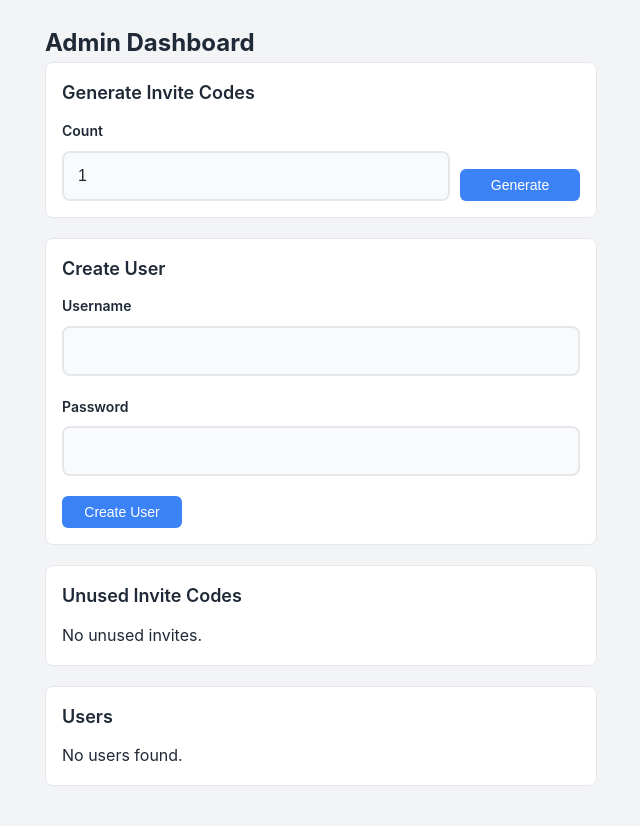
After one commit to gperdrizet/logkeep, a FastAPI app: template src/templates/admin.html in a window 1280 px wide. The commit adds this page. Shown: the whole page, without its empty margins (319-959 px from the left). Run offline with FastAPI, Linux system fonts and the light colour scheme; the template is opened without the code that fills it, so the values that code supplies are empty; parts of the project's set-up code (start-up, migrations or seed data) failed here and were passed over.

Commit message:
Add admin-only dashboard for invites and user management

```diff
--- a/src/config.py
+++ b/src/config.py
@@ -17,6 +17,7 @@ class Settings(BaseSettings):
     max_tags_per_user: int = Field(default=1000, env="MAX_TAGS_PER_USER")
     max_retries: int = Field(default=3, env="MAX_RETRIES")
     processing_timeout_minutes: int = Field(default=5, env="PROCESSING_TIMEOUT_MINUTES")
+    admin_usernames: str = Field(default="", env="ADMIN_USERNAMES")
 
     # Logging
     log_level: str = Field(default="INFO", env="LOG_LEVEL")
--- a/src/main.py
+++ b/src/main.py
@@ -25,7 +25,7 @@ from src.models.user import User
 from src.models.link import Link
 from src.models.invite import Invite
 from src.utils.database import get_db, SessionLocal
-from src.utils.auth import get_current_user, get_current_user_optional, verify_password, create_access_token, get_password_hash
+from src.utils.auth import get_current_user, get_current_user_optional, get_current_admin_user, verify_password, create_access_token, get_password_hash
 from src.utils.encryption import encrypt_token
 from src.utils.logging import logger
 from src.services.processor import process_link
@@ -483,6 +483,128 @@ async def data_page(
     )
 
 
+@app.get("/admin", response_class=HTMLResponse)
+async def admin_page(
+    request: Request,
+    current_user: User = Depends(get_current_admin_user),
+    db: Session = Depends(get_db)
+):
+    """Admin dashboard for user and invite management."""
+    users = db.query(User).order_by(User.created_at.desc()).all()
+    invites = db.query(Invite).filter(
+        Invite.used_by_user_id.is_(None)
+    ).order_by(Invite.created_at.desc()).limit(30).all()
+
+    return templates.TemplateResponse(
+        "admin.html",
+        {
+            "request": request,
+            "user": current_user,
+            "users": users,
+            "invites": invites,
+            "success": request.query_params.get("success"),
+            "error": request.query_params.get("error"),
+        }
+    )
+
+
+@app.post("/admin/invites")
+async def admin_create_invites(
+    count: int = Form(1),
+    current_user: User = Depends(get_current_admin_user),
+    db: Session = Depends(get_db)
+):
+    """Generate invite codes as admin."""
+    if count < 1 or count > 100:
+        return RedirectResponse(
+            url="/admin?error=Invite+count+must+be+between+1+and+100",
+            status_code=status.HTTP_302_FOUND
+        )
+
+    for _ in range(count):
+        db.add(Invite(created_by_user_id=current_user.id))
+    db.commit()
+
+    return RedirectResponse(
+        url=f"/admin?success=Generated+{count}+invite+code(s)",
+        status_code=status.HTTP_302_FOUND
+    )
+
+
+@app.post("/admin/users")
+async def admin_create_user(
+    username: str = Form(...),
+    password: str = Form(...),
+    _: User = Depends(get_current_admin_user),
+    db: Session = Depends(get_db)
+):
+    """Create a user as admin (without invite code)."""
+    username = username.strip()
+
+    if len(username) < 3:
+        return RedirectResponse(
+            url="/admin?error=Username+must+be+at+least+3+characters",
+            status_code=status.HTTP_302_FOUND
+        )
+
+    if len(password) < 8:
+        return RedirectResponse(
+            url="/admin?error=Password+must+be+at+least+8+characters",
+            status_code=status.HTTP_302_FOUND
+        )
+
+    existing = db.query(User).filter(User.username == username).first()
+    if existing:
+        return RedirectResponse(
+            url="/admin?error=Username+already+exists",
+            status_code=status.HTTP_302_FOUND
+        )
+
+    user = User(
+        username=username,
+        hashed_password=get_password_hash(password),
+        github_enabled=False,
+        is_active=True,
+    )
+    db.add(user)
+    db.commit()
+
+    return RedirectResponse(
+        url=f"/admin?success=User+{username}+created",
+        status_code=status.HTTP_302_FOUND
+    )
+
+
+@app.post("/admin/users/{user_id}/delete")
+async def admin_delete_user(
+    user_id: int,
+    current_user: User = Depends(get_current_admin_user),
+    db: Session = Depends(get_db)
+):
+    """Delete a user account as admin."""
+    if user_id == current_user.id:
+        return RedirectResponse(
+            url="/admin?error=Cannot+delete+your+own+account",
+            status_code=status.HTTP_302_FOUND
+        )
+
+    user = db.query(User).filter(User.id == user_id).first()
+    if not user:
+        return RedirectResponse(
+            url="/admin?error=User+not+found",
+            status_code=status.HTTP_302_FOUND
+        )
+
+    username = user.username
+    db.delete(user)
+    db.commit()
+
+    return RedirectResponse(
+        url=f"/admin?success=User+{username}+deleted",
+        status_code=status.HTTP_302_FOUND
+    )
+
+
 @app.post("/data/github-settings")
 async def update_github_settings(
     request: Request,
--- /dev/null
+++ b/src/templates/admin.html
@@ -0,0 +1,83 @@
+{% extends "base.html" %}
+
+{% block title %}Admin - LogKeep{% endblock %}
+
+{% block content %}
+<h2>Admin Dashboard</h2>
+
+{% if success %}
+<div class="alert alert-success">{{ success }}</div>
+{% endif %}
+
+{% if error %}
+<div class="alert alert-error">{{ error }}</div>
+{% endif %}
+
+<div class="card" style="margin-bottom: 20px;">
+    <h3 class="card-title">Generate Invite Codes</h3>
+    <form action="/admin/invites" method="post" style="display: flex; gap: 10px; align-items: end;">
+        <div class="form-group" style="margin-bottom: 0; flex: 1;">
+            <label for="invite-count">Count</label>
+            <input type="text" id="invite-count" name="count" value="1" required>
+        </div>
+        <button type="submit" class="btn btn-primary">Generate</button>
+    </form>
+</div>
+
+<div class="card" style="margin-bottom: 20px;">
+    <h3 class="card-title">Create User</h3>
+    <form action="/admin/users" method="post">
+        <div class="form-group">
+            <label for="new-username">Username</label>
+            <input type="text" id="new-username" name="username" minlength="3" maxlength="50" required>
+        </div>
+
+        <div class="form-group">
+            <label for="new-password">Password</label>
+            <input type="password" id="new-password" name="password" minlength="8" maxlength="100" required>
+        </div>
+
+        <button type="submit" class="btn btn-primary">Create User</button>
+    </form>
+</div>
+
+<div class="card" style="margin-bottom: 20px;">
+    <h3 class="card-title">Unused Invite Codes</h3>
+    {% if invites %}
+    <div style="display: grid; gap: 8px;">
+        {% for invite in invites %}
+        <div style="padding: 10px; border: 1px solid var(--border-color); border-radius: 6px; font-family: monospace;">
+            {{ invite.code }}
+        </div>
+        {% endfor %}
+    </div>
+    {% else %}
+    <p>No unused invites.</p>
+    {% endif %}
+</div>
+
+<div class="card">
+    <h3 class="card-title">Users</h3>
+    {% if users %}
+    <div style="display: grid; gap: 10px;">
+        {% for account in users %}
+        <div style="padding: 10px; border: 1px solid var(--border-color); border-radius: 6px; display: flex; justify-content: space-between; align-items: center; gap: 10px;">
+            <div>
+                <strong>{{ account.username }}</strong>
+                <div style="font-size: 13px; color: var(--link-url-color);">Created {{ account.created_at.strftime('%Y-%m-%d %H:%M') }}</div>
+            </div>
+            {% if account.id != user.id %}
+            <form action="/admin/users/{{ account.id }}/delete" method="post" onsubmit="return confirm('Delete user {{ account.username }}? This removes all their data.');">
+                <button type="submit" class="btn" style="background: var(--error-color); color: white;">Delete</button>
+            </form>
+            {% else %}
+            <span style="font-size: 12px; color: var(--link-url-color);">Current user</span>
+            {% endif %}
+        </div>
+        {% endfor %}
+    </div>
+    {% else %}
+    <p>No users found.</p>
+    {% endif %}
+</div>
+{% endblock %}
--- a/src/templates/base.html
+++ b/src/templates/base.html
@@ -32,6 +32,9 @@
                 <a href="/submit">Submit</a>
                 <a href="/tags">Tags</a>
                 <a href="/data">Data</a>
+                {% if user.is_admin %}
+                <a href="/admin">Admin</a>
+                {% endif %}
                 <button class="theme-toggle" onclick="toggleTheme()" aria-label="Toggle dark mode">
                     <span class="theme-icon">Dark</span>
                 </button>
```
Also changed, not shown: src/utils/auth.py (+25 -0 lines), 2 other files.
